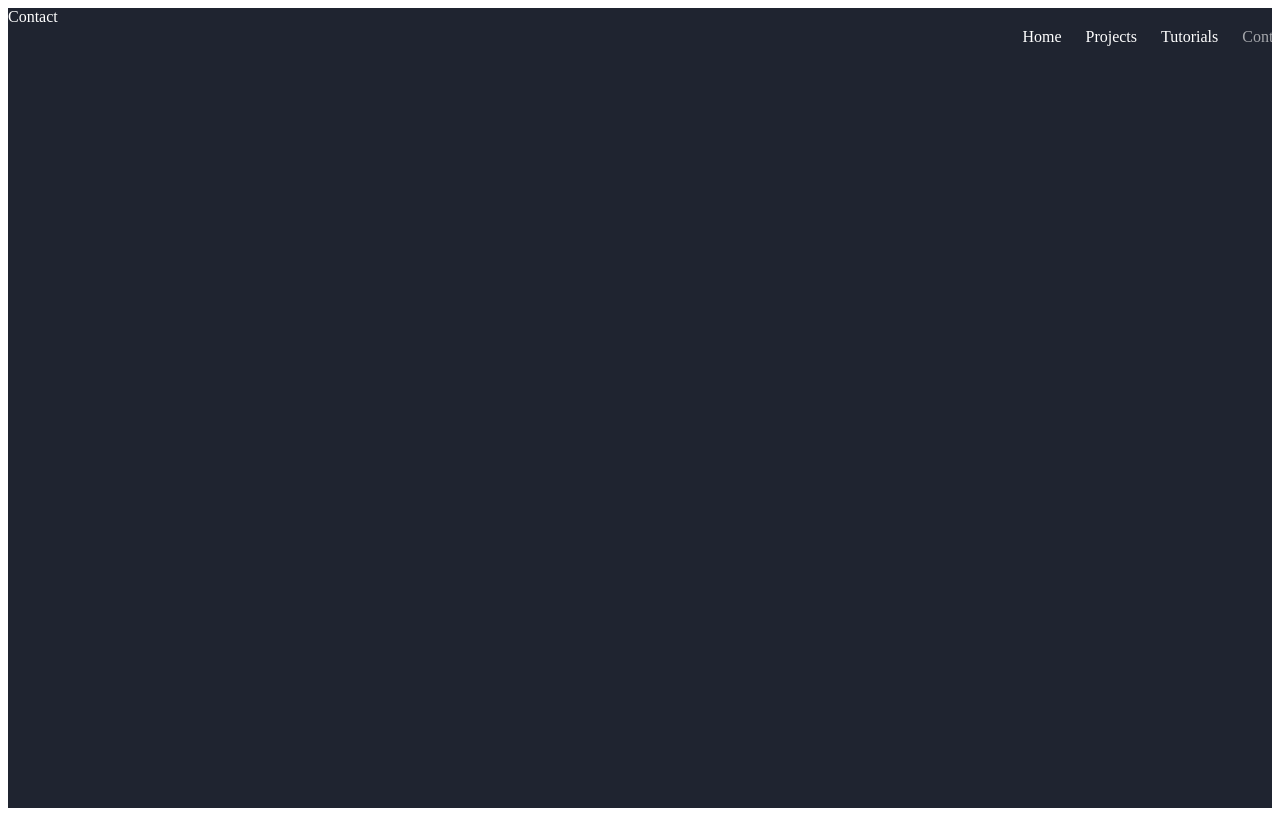
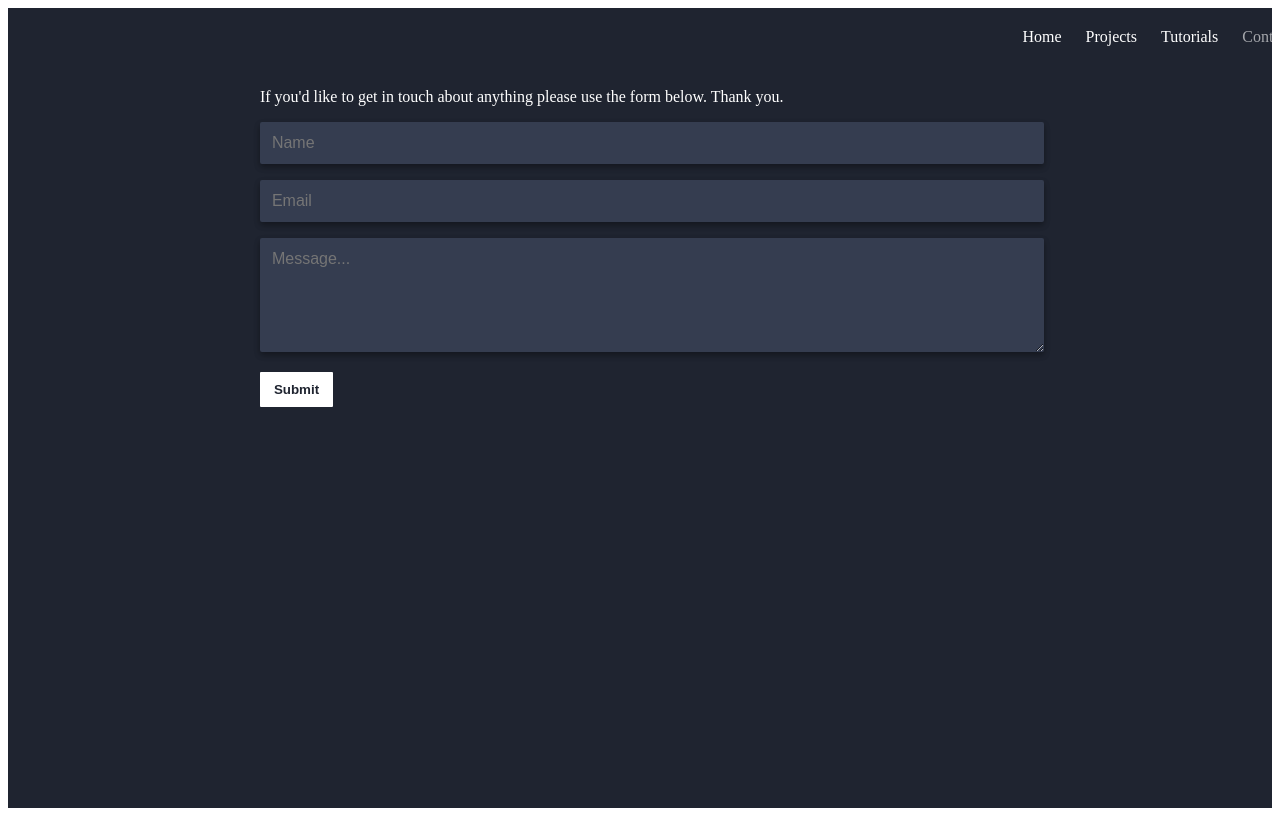
Before and after one commit to goeaway/portfolio, a React app: page /contact in a window 1280 px wide. Built offline with nearby package versions, Linux system fonts and the light colour scheme; the HTML template or start-up script is replaced by a standard one.

Commit message:
added contact page start and loader to articles page

```diff
--- a/src/components/featured-article.tsx
+++ b/src/components/featured-article.tsx
@@ -33,7 +33,7 @@ const FeaturedArticle : React.FC<FeaturedArticleProps> = ({article}) => {
                     </>
                 )}
             </FeaturedImage>
-            <ContainerLower>
+            <ContentMain>
                 <TitleLine>
                     <Title>
                         {article.title}
@@ -53,7 +53,7 @@ const FeaturedArticle : React.FC<FeaturedArticleProps> = ({article}) => {
                 </TitleLine>
                 <Description>{article.desc}</Description>
                 <RectangleButton onClick={readMoreClickHandler} color={theme.fontDark.one} outline backgroundColor="white">Read More</RectangleButton>
-            </ContainerLower>
+            </ContentMain>
         </Container>
     );
 }
@@ -74,7 +74,7 @@ const Container = styled.div`
     }
 `
 
-const ContainerLower = styled.div`
+const ContentMain = styled.div`
     padding: 1.5rem 2rem;
     padding-bottom: 2rem;
 `
--- a/src/components/pages/articles-page.tsx
+++ b/src/components/pages/articles-page.tsx
@@ -1,4 +1,4 @@
-import { faSadCry } from "@fortawesome/free-solid-svg-icons";
+import { faSadCry, faSpinner } from "@fortawesome/free-solid-svg-icons";
 import { FontAwesomeIcon } from "@fortawesome/react-fontawesome";
 import useArticlesService from "@src/hooks/use-articles-service";
 import useTheme from "@src/hooks/use-theme";
@@ -49,6 +49,12 @@ const ArticlesPage : React.FC<ArticlesPageProps> = ({type}) => {
                         <p>No {type === ArticleType.project ? "projects" : type === ArticleType.tutorial ? "tutorials" : ""} found!</p>
                     </EmptyState>
                 )}
+                {!ready && (
+                    <EmptyState>
+                        <FontAwesomeIcon size="9x" className="fa-spin" icon={faSpinner} color={theme.background.three} />
+                        <p>Loading...</p>
+                    </EmptyState>
+                )}
             </ContentContainer>
         </>
     );
--- a/src/components/pages/contact-page.tsx
+++ b/src/components/pages/contact-page.tsx
@@ -1,9 +1,84 @@
-import React from "react";
+import useTheme from "@src/hooks/use-theme";
+import React, { useState } from "react";
+import styled from "styled-components";
+import PadTop from "../styled/pad-top";
+import RectangleButton from "../styled/rectangle-button";
 
 const ContactPage = () => {
+    const [submitted, setSubmitted] = useState(false);
+    const theme = useTheme();
+
+    const onSubmit = (e: React.FormEvent) => {
+        e.preventDefault();
+        setSubmitted(true);
+    }
+
     return (
-        <div>Contact</div>
+        <Container>
+            {!submitted && (
+                <Form onSubmit={onSubmit}>
+                    <PadTop amount={4} />
+                    <p>If you'd like to get in touch about anything please use the form below. Thank you.</p>
+                    <Input placeholder="Name" />
+                    <Input placeholder="Email" />
+                    <Textarea placeholder="Message..." rows={5} />
+                    <RectangleButton type="submit" color={theme.fontDark.one} backgroundColor="white">Submit</RectangleButton>
+                </Form>
+            )}
+            {submitted && (
+                <>
+                    <PadTop amount={4} />
+                    <p>Thank you for getting in touch!</p>
+                </>
+            )}
+        </Container>
     );
 }
 
 export default ContactPage;
+
+const Container = styled.div`
+    display: flex;
+    flex-direction: column;
+    align-items: center;
+`
+
+const Form = styled.form`
+    margin: 0 2rem;
+    max-width: 100%;
+    transition: margin 300ms ease;
+
+    @media(min-width:${p => p.theme.breakpoints.sm}px) {
+    }
+`
+
+const Input = styled.input`
+    padding: .75rem;
+    font-size: 16px;
+    border-radius: 2px;
+    border: none;
+    width: 100%;
+    outline: none;
+    background: ${p => p.theme.background.three};
+    color: ${p => p.theme.fontLight.one};
+    box-shadow: 0 3px 6px rgba(0,0,0,0.16), 0 3px 6px rgba(0,0,0,0.23);
+    margin-bottom: 1rem;
+`
+
+const Textarea = styled.textarea`
+    padding: .75rem;
+    font-size: 16px;
+    border-radius: 2px;
+    border: none;
+    width: 100%;
+    outline: none;
+    background: ${p => p.theme.background.three};
+    color: ${p => p.theme.fontLight.one};
+    box-shadow: 0 3px 6px rgba(0,0,0,0.16), 0 3px 6px rgba(0,0,0,0.23);
+    font-family: "Oxygen", sans-serif;
+    min-width: 100%;
+    max-width: 100%;
+    margin-bottom: 1rem;
+    resize: vertical;
+    min-height: 43px;
+`
--- a/src/components/pages/home-page.tsx
+++ b/src/components/pages/home-page.tsx
@@ -2,7 +2,7 @@ import { FontAwesomeIcon } from "@fortawesome/react-fontawesome";
 import useArticlesService from "@src/hooks/use-articles-service";
 import { Article } from "@src/types";
 import React, { useEffect, useRef, useState } from "react";
-import styled, { css } from "styled-components";
+import styled from "styled-components";
 import { faGithub, faLinkedin } from "@fortawesome/free-brands-svg-icons";
 import CircularIconButton from "../styled/circular-icon-button";
 import RectangleButton from "../styled/rectangle-button";
@@ -10,7 +10,6 @@ import useTheme from "@src/hooks/use-theme";
 import { useHistory } from "react-router";
 import FeaturedArticle from "../featured-article";
 import ContentContainer from "../styled/content-container";
-import Tooltip from "../tooltip";
 import useElementInViewport from "@src/hooks/use-element-in-viewport";
 import { motion } from "framer-motion";
 
--- a/src/components/pages/not-found-page.tsx
+++ b/src/components/pages/not-found-page.tsx
@@ -32,12 +32,14 @@ const Container = styled.div`
     overflow: hidden;
     display: flex;
     justify-content: center;
-    align-items: center;
+    align-items: flex-start;
 `
 
 const TextContainer = styled.div`
     display: flex;
     flex-direction: column;
+    margin-top: 5rem;
+
     align-items: flex-end;
 `
 
--- a/wwwroot/articles.json
+++ b/wwwroot/articles.json
@@ -29,7 +29,7 @@
         {
             "id": "article_4",
             "title": "sharethe.shop",
-            "desc": "An online shopping list real time collaboration tool.",
+            "desc": "An online shopping list for real time collaboration tool.",
             "type": 0,
             "featuredImage": "/assets/articleimages/sts_1.jpg",
             "techs": [
```
